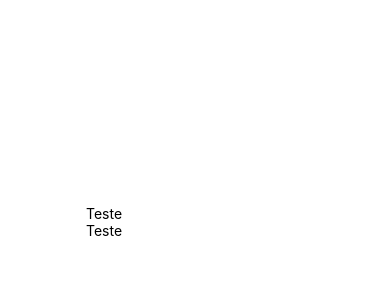
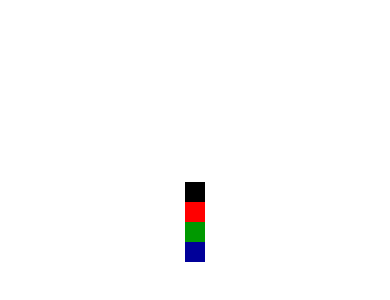
Before and after one commit to marlonalmino/react-native-hello-world, a React Native app: screen / in a window 390 px wide. Shown: the part 200-500 px from the top of the page. Built offline with nearby package versions, Linux system fonts and the light colour scheme.

Commit message:
Componente Quadrado

```diff
--- a/src/App.js
+++ b/src/App.js
@@ -1,7 +1,8 @@
 import React from 'react'
 import {View, StyleSheet} from 'react-native'
 
-import DigiteSeuNome from './components/DigiteSeuNome'
+import Quadrado from './components/layout/Quadrado'
+// import DigiteSeuNome from './components/DigiteSeuNome'
 // import ListaProdutosV2 from './components/produtos/ListaProdutosV2'
 // import ListaProdutos from './components/produtos/ListaProdutos'
 // import UsuarioLogado from './components/UsuarioLogado'
@@ -20,8 +21,12 @@
 
 export default () => (
   <View style={style.App}>
+    <Quadrado />
+    <Quadrado cor='#F00' />
+    <Quadrado cor='#090' />
+    <Quadrado cor='#009' />
+    {/*
     <DigiteSeuNome />
-    {/*
     <ListaProdutosV2 />
     <ListaProdutos />
     <UsuarioLogado usuario={{nome: 'Gui', email: 'gui@gui.com'}} />
--- /dev/null
+++ b/src/components/layout/Quadrado.js
@@ -0,0 +1,12 @@
+import React from 'react'
+import { View } from 'react-native'
+
+export default props => {
+  return (
+    <View style={{
+      height: 20,
+      width: 20,
+      backgroundColor: props.cor || '#000'
+      }} />
+  )
+}
```
